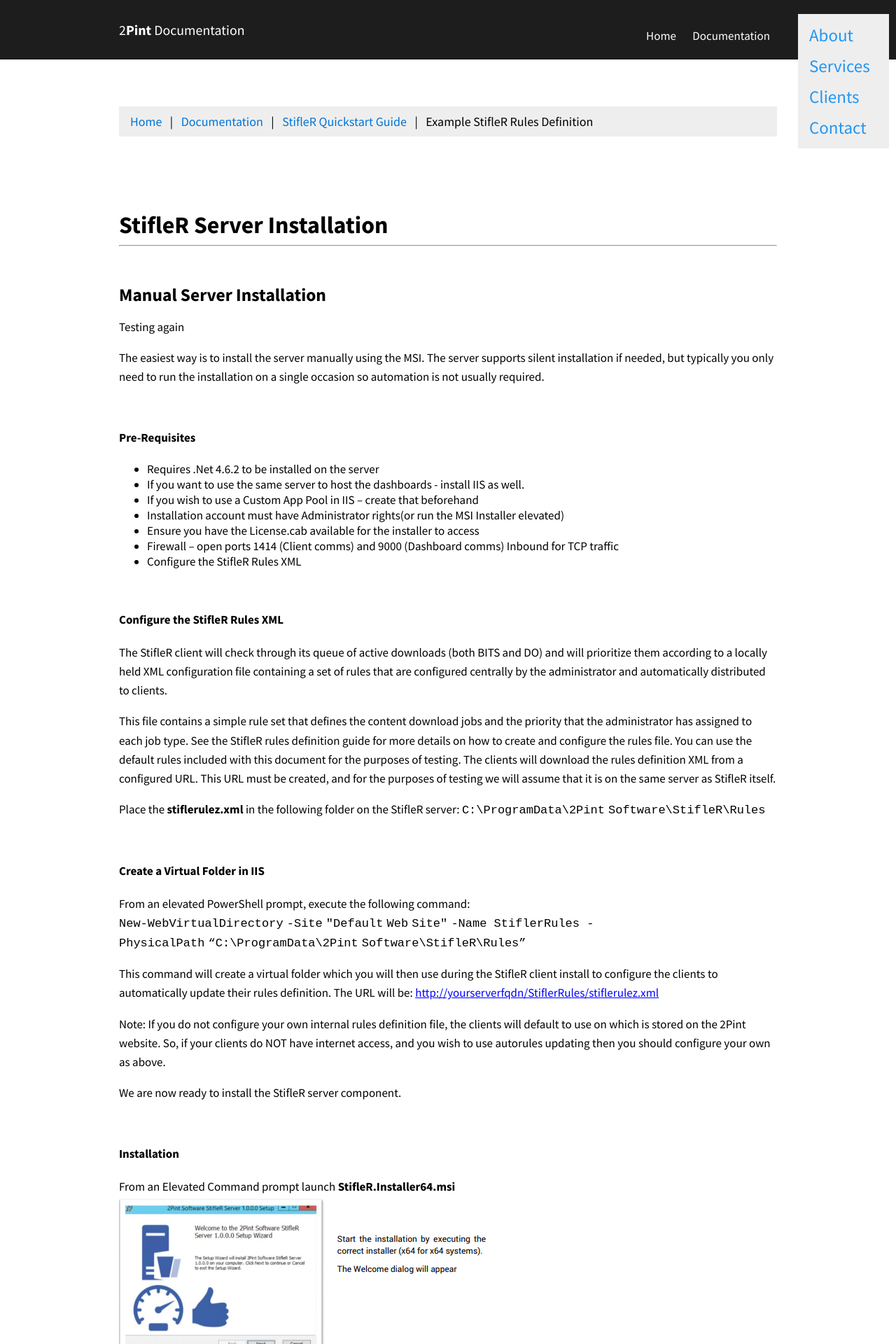
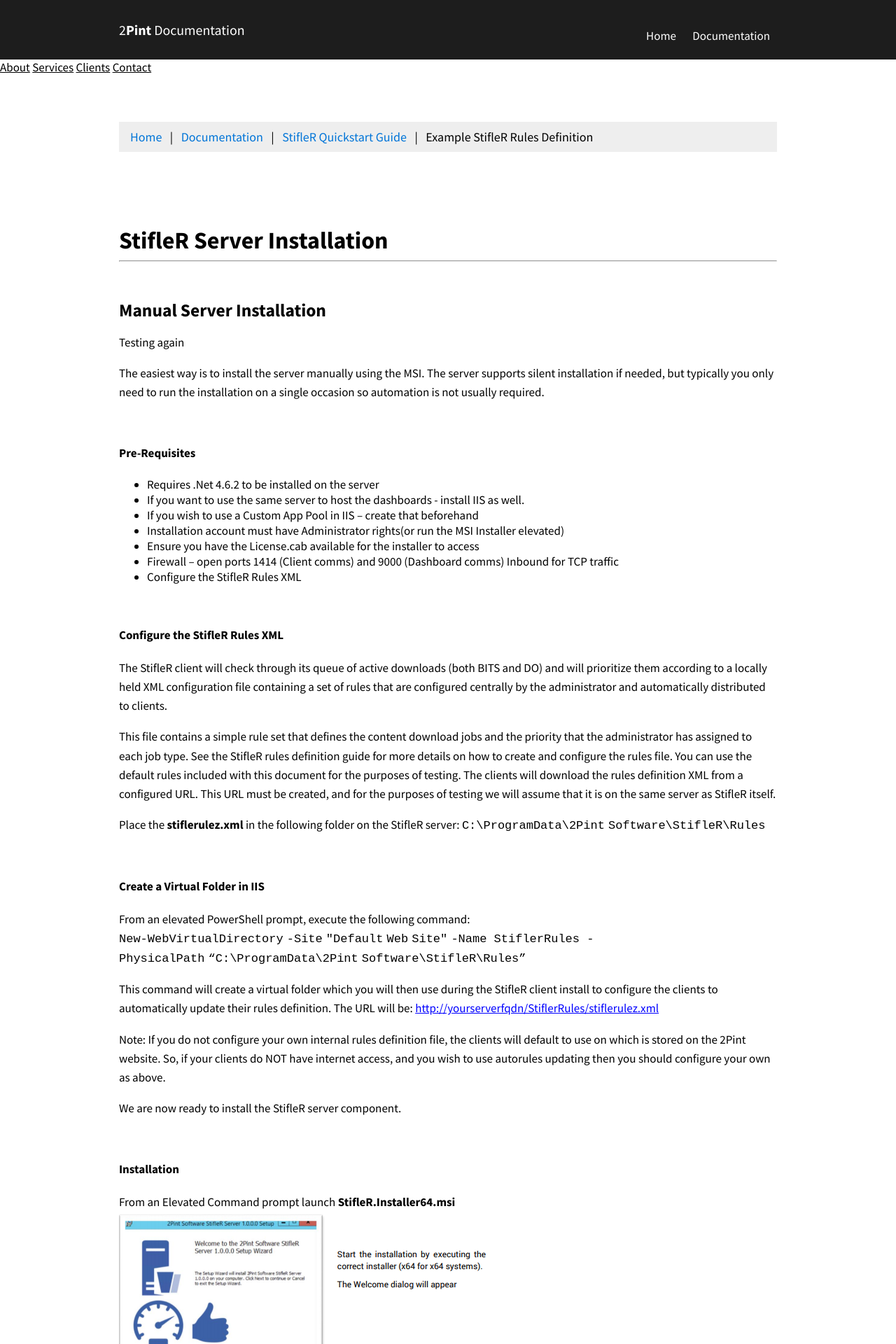
Before and after one commit to RoseSmithTest/2PintTest.github.io, a Jekyll site: the page built from docs/testfile.html, in a window 1280 px wide. Shown: the top 1920 px of the page at 70% size. Built offline with Jekyll 4.4.1, drawn with Linux system fonts in a browser that asks for light colours.

Commit message:
Update style.css

```diff
--- a/css/style.css
+++ b/css/style.css
@@ -191,27 +191,3 @@ ul.breadcrumb li a:hover {
     color: #01447e;
     text-decoration: underline;
 }
-
-/*new stuff */
-.sidenav {
-  width: 130px;
-  position: fixed;
-  z-index: 1;
-  top: 20px;
-  right: 10px;
-  background: #eee;
-  overflow-x: hidden;
-  padding: 8px 0;
-}
-
-.sidenav a {
-  padding: 6px 8px 6px 16px;
-  text-decoration: none;
-  font-size: 25px;
-  color: #2196F3;
-  display: block;
-}
-
-.sidenav a:hover {
-  color: #064579;
-}
```
